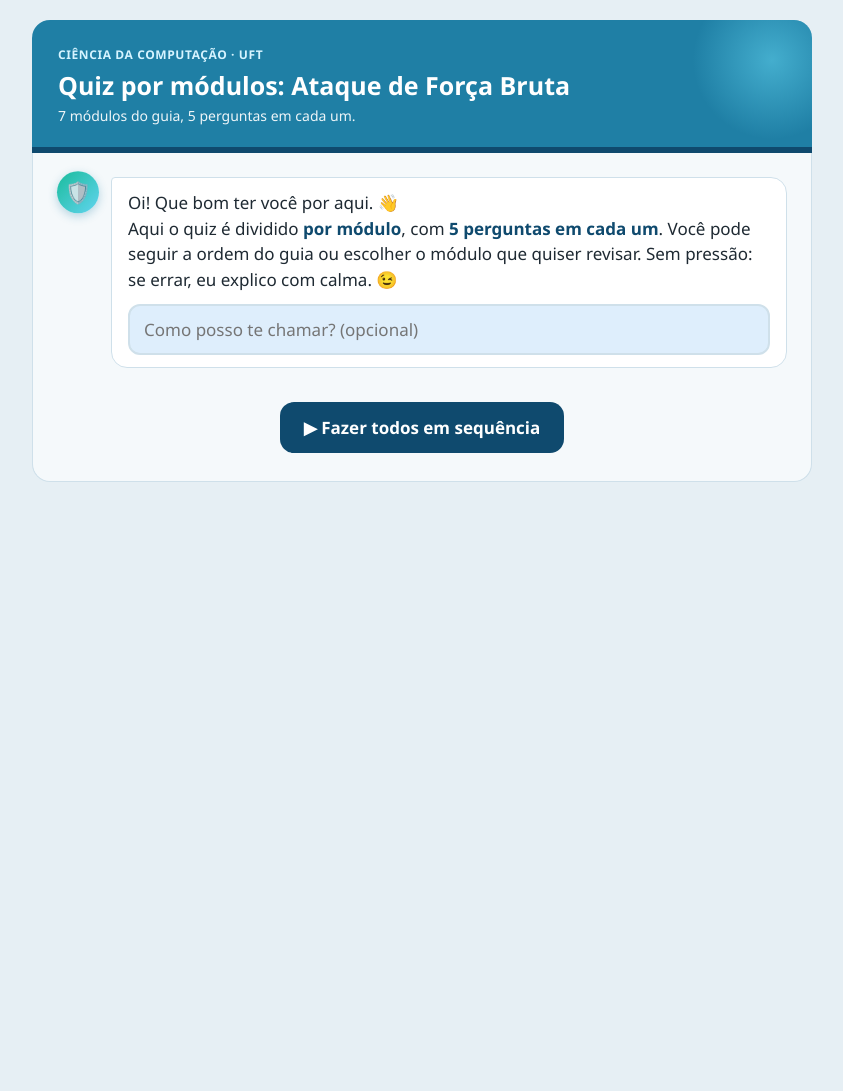
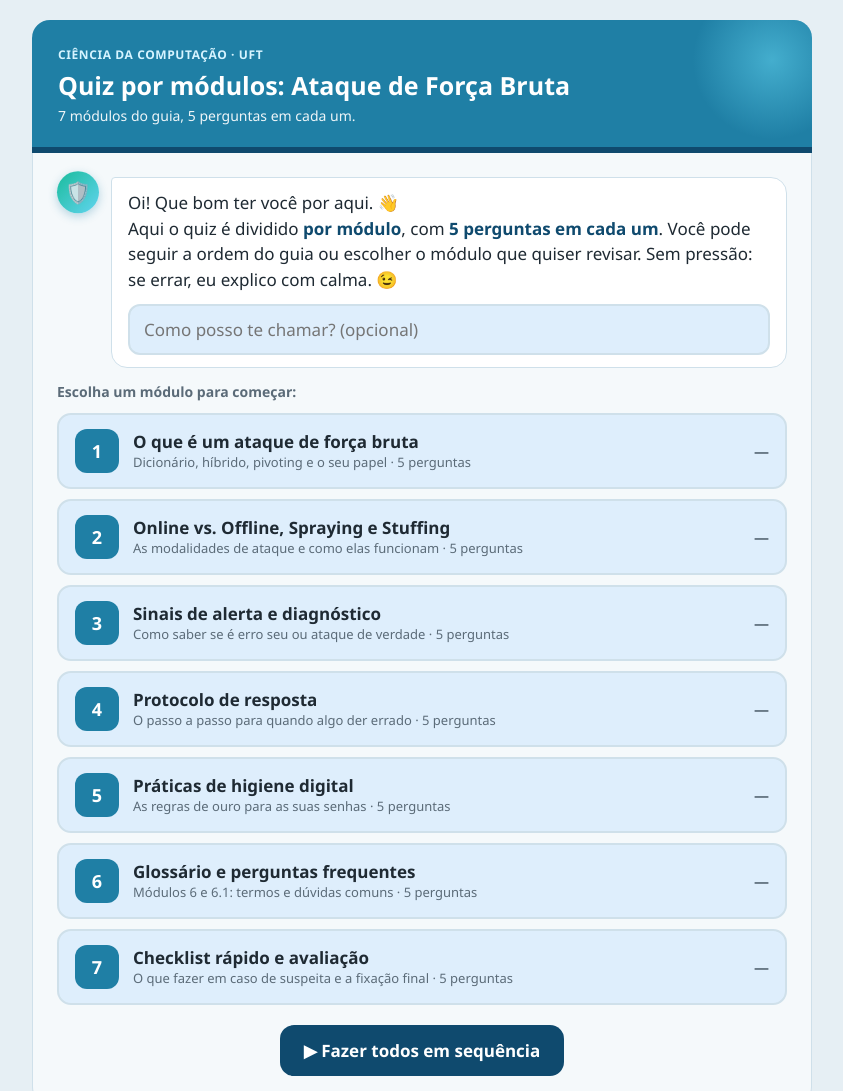
Before and after one commit to fellipsousa61-oss/Quiz, a plain HTML site: page index.Html in a window 1280 px wide. Shown: the top 1091 px of the page, without its empty margins (218-1061 px from the left). Before the commit the page ends 800 px from the top, so only its background shows below. Drawn offline with Linux system fonts and the light colour scheme.

Commit message:
Fix HTML formatting and script file reference

```diff
--- a/index.Html
+++ b/index.Html
@@ -44,6 +44,6 @@
   </div>
 </div>
 
-<script src="scrypt.js"></script>
+<script src="script.js"></script>
 </body>
 </html>
```
